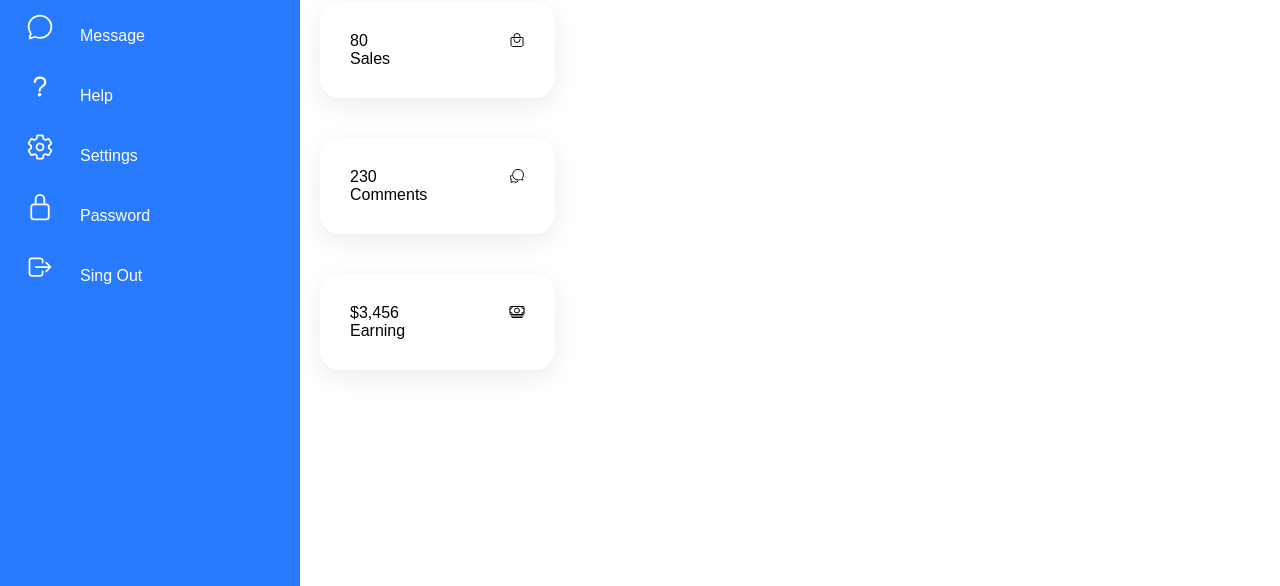
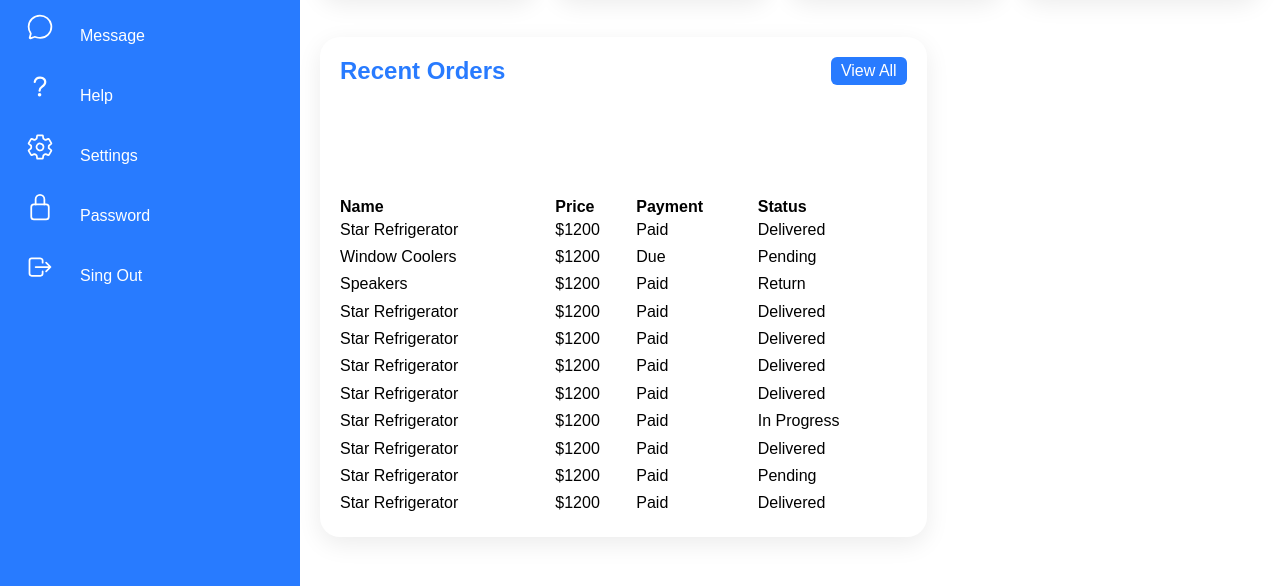
Before and after one commit to jahanrothy/deploy_dashboard, a plain HTML site: page index.html in a window 1280 px wide. Shown: the part 214-800 px from the top of the page. Drawn offline with nearby package versions, Linux system fonts and the light colour scheme.

Commit message:
deploy dashboard

```diff
--- a/css/style.css
+++ b/css/style.css
@@ -31,7 +31,7 @@ body {
 }
 
 .navigation.active {
-  width: 60px;
+  width: 70px;
 }
 
 .navigation ul {
@@ -128,7 +128,7 @@ body {
 
 .main.active {
   width: calc(100% - 80px);
-  left: 300px;
+  left: 80px;
 }
 .topbar {
   width: 100%;
@@ -197,6 +197,7 @@ body {
   padding: 20px;
   display: grid;
   grid-template-columns: repeat(4, 1fr);
+  grid-gap: 20px;
 }
 
 .cardBox .card {
@@ -209,3 +210,83 @@ body {
   cursor: pointer;
   box-shadow: 0 7px 25px rgba(0, 0, 0, 0.08);
 }
+
+.cardBox .card .numbers {
+  position: relative;
+  font-weight: 500;
+  font-size: 2.5em;
+  color: var(--blue);
+}
+
+.cardBox .card .cardName {
+  color: var(--black2);
+  font-size: 1.1em;
+  margin-top: 5px;
+}
+
+.cardBox .card .iconBx {
+  font-size: 3.5em;
+  color: var(--black2);
+}
+
+.cardBox .card:hover {
+  background: var(--blue);
+}
+
+.cardBox .card:hover .numbers,
+.cardBox .card:hover .cardName,
+.cardBox .card:hover .iconBx {
+  color: var(--white);
+}
+
+.details {
+  position: relative;
+  width: 100%;
+  padding: 20px;
+  display: grid;
+  grid-template-columns: 2fr 1fr;
+  grid-gap: 30px;
+  /* margin-top: 10px; */
+}
+
+.details .recent-Orders {
+  position: relative;
+  display: grid;
+  min-height: 500px;
+  background: var(--white);
+  padding: 20px;
+  box-shadow: 0 7px 25px rgba(0, 0, 0, 0.08);
+  border-radius: 20px;
+}
+
+.card-Header {
+  display: flex;
+  justify-content: space-between;
+  align-items: flex-start;
+}
+
+.card-Header h2 {
+  font-weight: 600;
+  color: var(--blue);
+}
+.btn {
+  position: relative;
+  padding: 5px 10px;
+  background: var(--blue);
+  text-decoration: none;
+  color: var(--white);
+  border-radius: 6px;
+}
+.btn:hover {
+  background: var(--white);
+  color: var(--blue);
+}
+
+.details table {
+  width: 100%;
+  border-collapse: collapse;
+  margin-top: 10px;
+}
+.details table thead td {
+  font-weight: 600;
+}
--- a/index.html
+++ b/index.html
@@ -5,7 +5,6 @@
     <meta name="viewport" content="width=device-width, initial-scale=1.0" />
     <title>Dashboard</title>
     <link rel="stylesheet" href="css/style.css" />
-    <script src="js/script.js"></script>
   </head>
 
   <body>
@@ -113,9 +112,7 @@
               <ion-icon name="eye-outline"></ion-icon>
             </div>
           </div>
-        </div>
 
-        <div class="cardBox">
           <div class="card">
             <div>
               <div class="numbers">80</div>
@@ -125,9 +122,7 @@
               <ion-icon name="bag-handle-outline"></ion-icon>
             </div>
           </div>
-        </div>
 
-        <div class="cardBox">
           <div class="card">
             <div>
               <div class="numbers">230</div>
@@ -137,9 +132,7 @@
               <ion-icon name="chatbubbles-outline"></ion-icon>
             </div>
           </div>
-        </div>
 
-        <div class="cardBox">
           <div class="card">
             <div>
               <div class="numbers">$3,456</div>
@@ -148,6 +141,105 @@
             <div class="iconBx">
               <ion-icon name="cash-outline"></ion-icon>
             </div>
+          </div>
+        </div>
+
+        <!-- order details list -->
+
+        <div class="details">
+          <div class="recent-Orders">
+            <div class="card-Header">
+              <h2>Recent Orders</h2>
+              <a href="#" class="btn">View All</a>
+            </div>
+            <table>
+              <thead>
+                <tr>
+                  <td>Name</td>
+                  <td>Price</td>
+                  <td>Payment</td>
+                  <td>Status</td>
+                </tr>
+              </thead>
+              <tbody>
+                <tr>
+                  <td>Star Refrigerator</td>
+                  <td>$1200</td>
+                  <td>Paid</td>
+                  <td><span class="status delivered">Delivered</span></td>
+                </tr>
+
+                <tr>
+                  <td>Window Coolers</td>
+                  <td>$1200</td>
+                  <td>Due</td>
+                  <td><span class="status delivered">Pending</span></td>
+                </tr>
+
+                <tr>
+                  <td>Speakers</td>
+                  <td>$1200</td>
+                  <td>Paid</td>
+                  <td><span class="status delivered">Return</span></td>
+                </tr>
+
+                <tr>
+                  <td>Star Refrigerator</td>
+                  <td>$1200</td>
+                  <td>Paid</td>
+                  <td><span class="status delivered">Delivered</span></td>
+                </tr>
+
+                <tr>
+                  <td>Star Refrigerator</td>
+                  <td>$1200</td>
+                  <td>Paid</td>
+                  <td><span class="status delivered">Delivered</span></td>
+                </tr>
+
+                <tr>
+                  <td>Star Refrigerator</td>
+                  <td>$1200</td>
+                  <td>Paid</td>
+                  <td><span class="status delivered">Delivered</span></td>
+                </tr>
+
+                <tr>
+                  <td>Star Refrigerator</td>
+                  <td>$1200</td>
+                  <td>Paid</td>
+                  <td><span class="status delivered">Delivered</span></td>
+                </tr>
+
+                <tr>
+                  <td>Star Refrigerator</td>
+                  <td>$1200</td>
+                  <td>Paid</td>
+                  <td><span class="status delivered">In Progress</span></td>
+                </tr>
+
+                <tr>
+                  <td>Star Refrigerator</td>
+                  <td>$1200</td>
+                  <td>Paid</td>
+                  <td><span class="status delivered">Delivered</span></td>
+                </tr>
+
+                <tr>
+                  <td>Star Refrigerator</td>
+                  <td>$1200</td>
+                  <td>Paid</td>
+                  <td><span class="status delivered">Pending</span></td>
+                </tr>
+
+                <tr>
+                  <td>Star Refrigerator</td>
+                  <td>$1200</td>
+                  <td>Paid</td>
+                  <td><span class="status delivered">Delivered</span></td>
+                </tr>
+              </tbody>
+            </table>
           </div>
         </div>
       </div>
@@ -161,5 +253,6 @@
       nomodule
       src="https://unpkg.com/ionicons@7.1.0/dist/ionicons/ionicons.js"
     ></script>
+    <script src="./js/script.js"></script>
   </body>
 </html>
--- a/js/script.js
+++ b/js/script.js
@@ -1,6 +1,9 @@
 //   menutoggle
 let toggle = document.querySelector('.toggle');
+
+console.log({toggle});
 let navigation = document.querySelector('.navigation');
+
 let main = document.querySelector('.main');
 
 toggle.onclick = function(){
```
